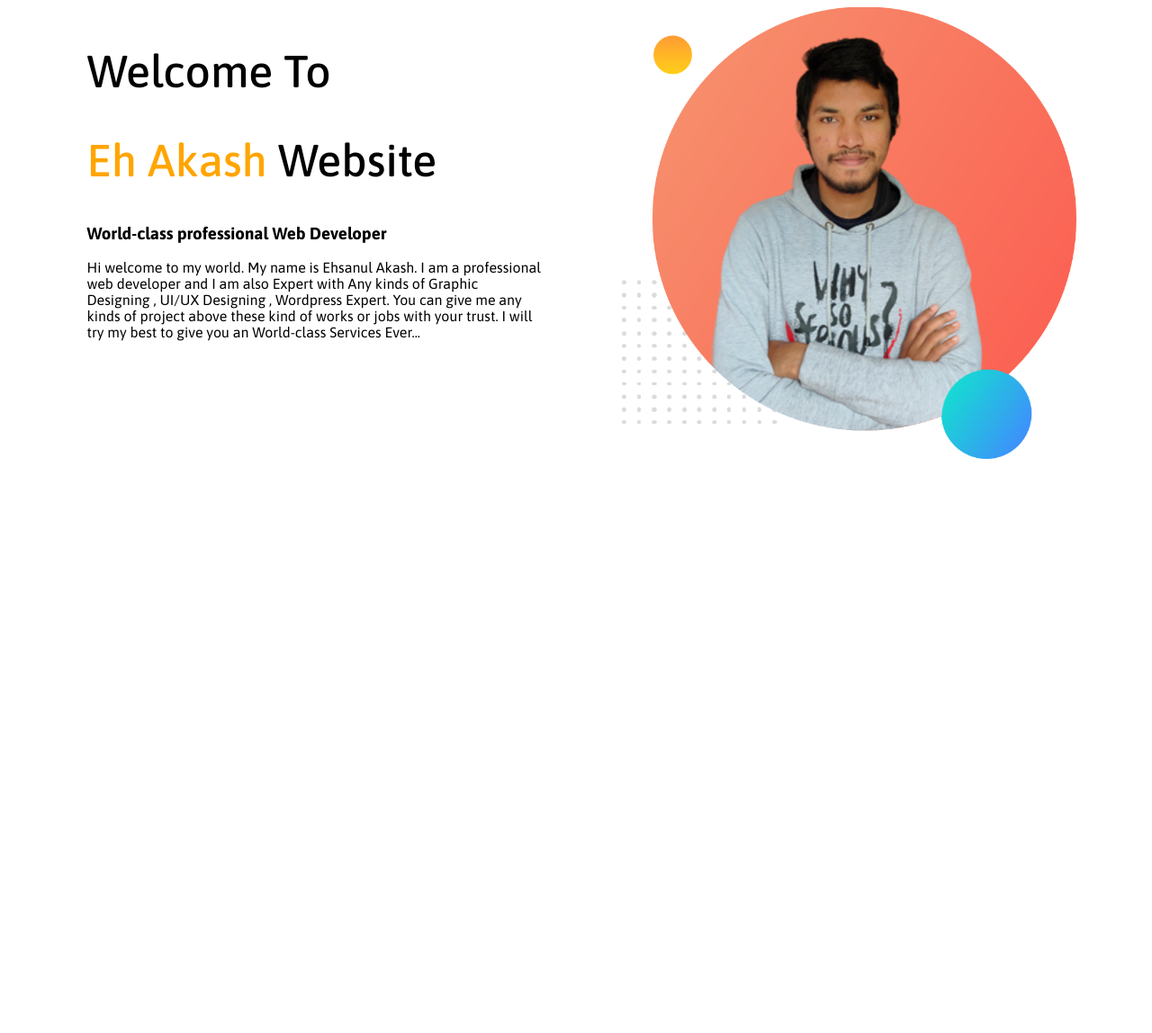
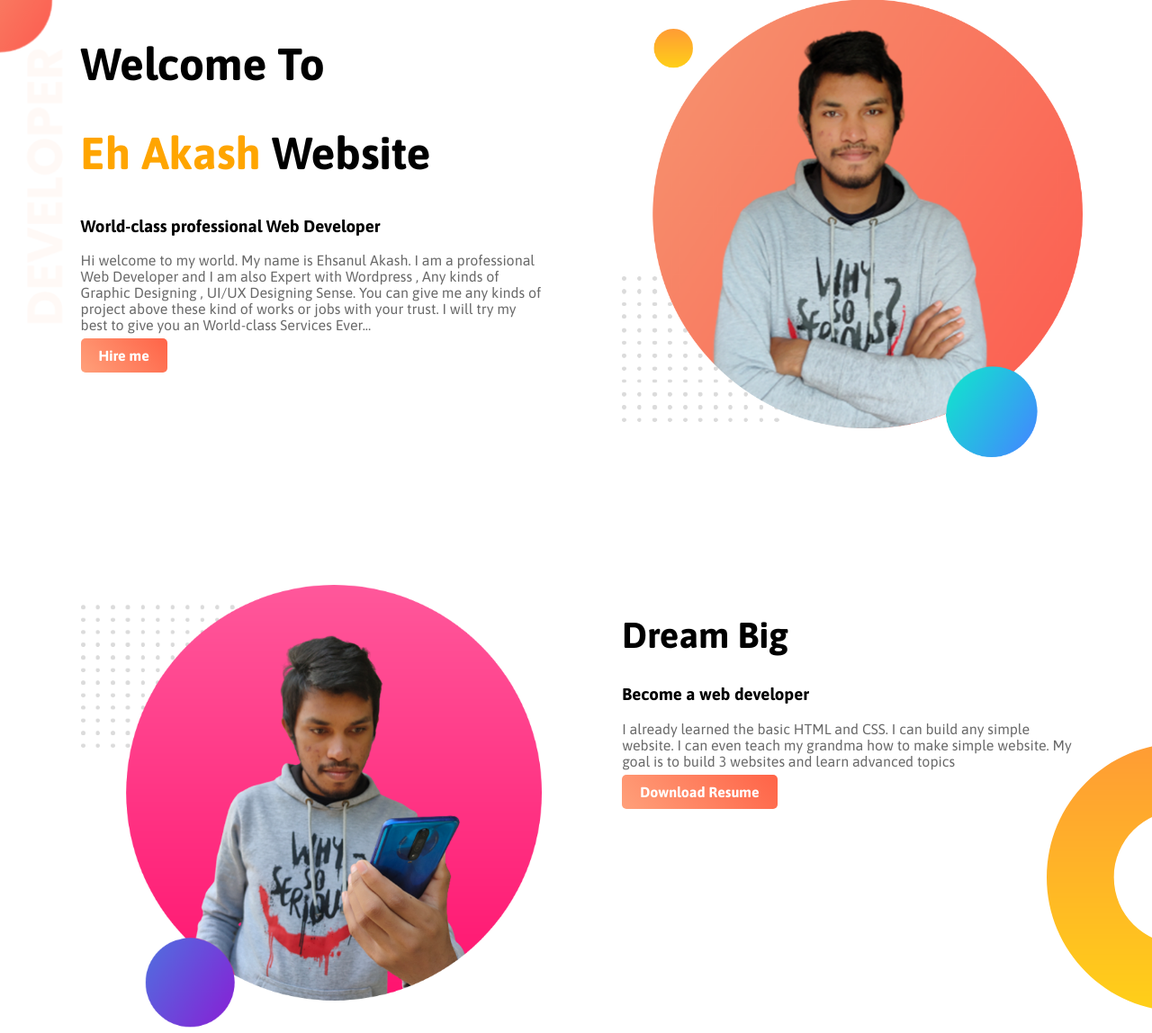
Before and after one commit to ehakash01/web-portfolio, a plain HTML site: page index.html in a window 1280 px wide. Shown: the top 1148 px of the page at 90% size. Before the commit the page ends 800 px from the top, so only its background shows below. Drawn offline with Linux system fonts and the light colour scheme.

Commit message:
Dream Area & Experienced Are

```diff
--- a/index.html
+++ b/index.html
@@ -11,16 +11,41 @@
 
 </head>
 <body>
-    <section>
+    <section class="top-section">
         <div class="half-width">
             <h1>Welcome To</h1>
-            <h1><span class="name-highlight">Eh Akash</span> Website</h1>
+            <h1><span class="orange-highlight">Eh Akash</span> Website</h1>
             <h3>World-class professional Web Developer</h3>
-            <p>Hi welcome to my world. My name is Ehsanul Akash. I am a professional web developer and I am also Expert with Any kinds of Graphic Designing , UI/UX Designing , Wordpress Expert. You can give me any kinds of project above these kind of works or jobs with your trust. I will try my best to give you an World-class Services Ever...</p>
+            <p>Hi welcome to my world. My name is Ehsanul Akash. I am a professional Web Developer and I am also Expert with Wordpress , Any kinds of Graphic Designing , UI/UX Designing Sense. You can give me any kinds of project above these kind of works or jobs with your trust. I will try my best to give you an World-class Services Ever...</p>
+            <a class="button" href="https://www.linkedin.com/in/ehakash/" target="_blank">Hire me</a>
         </div>
         <div class="half-width">
             <img src="images/my-bg-01.png" alt="My Picture">
         </div>
     </section>
+    <section class="dream-area">
+        <div class="half-width">
+            <img src="images/my-bg-02.png" alt="My Picture">
+        </div>
+        <div class="half-width">
+            <h2>Dream Big</h2>
+            <h3>Become a web developer</h3>
+            <p>I already learned the basic HTML and CSS. I can build any simple website. I can even teach my grandma how to make simple website. My goal is to build 3 websites and learn advanced topics</p>
+            <a class="button" href="#">Download Resume</a>
+        </div>
+    </section>
+    <section class="experience-area">
+        <h2>Experiences</h2>
+        <div class="half-width">
+            <h2>Full Stack Web Developer</h2>
+            <h3 class="orange-highlight">2021-Present | Pro Level Developer</h3>
+            <p>I am the master of HTML, CSS and Javascript. I know everything needed to make a website function, efficient. I didn't stop with the web. I went beyond with most popular Javascript framework called Vue JS. I even know the deployment, server and security. I will give you 100% web solution.</p>
+        </div>
+        <div class="half-width">
+            <h2>Baby Web Developer</h2>
+            <h3 class="orange-highlight">2020-2021 | Programming Hero Learner</h3>
+            <p>They didn't offer me a job. But I made myself as a remove web developer. I made their website and showed it to them. They liked it. And uploaded the content. It was fun working at Programming Hero.</p>
+        </div>
+    </section>
 </body>
 </html>
--- a/style.css
+++ b/style.css
@@ -1,11 +1,17 @@
 body{
+    margin: 0;
     font-family: 'Asap', sans-serif;
 }
 h1{
     font-size: 50px;
-    font-weight: 500;
 }
-.name-highlight{
+h2{
+    font-size: 40px;
+}
+p{
+    color: dimgray;
+}
+.orange-highlight{
     color: orange;
 }
 .half-width{
@@ -17,3 +23,24 @@ h1{
 .half-width img{
     width: 100%;
 }
+.top-section{
+    background-image: url(images/top-section-bg.png);
+    background-repeat: no-repeat;
+}
+section{
+    height: 500px;
+    padding-bottom: 150px;
+}
+.button{
+    text-decoration: none;
+    background-image: linear-gradient(50deg, lightsalmon, tomato);
+    padding: 10px 20px;
+    border-radius: 5px;
+    color: white;
+    font-weight: bold;
+}
+.dream-area{
+    background-image: url(images/dream-bg.png);
+    background-repeat: no-repeat;
+    background-position: right;
+}
```
Also changed, not shown: images/top-section-bg.png (renamed from images/top-banner.png).
